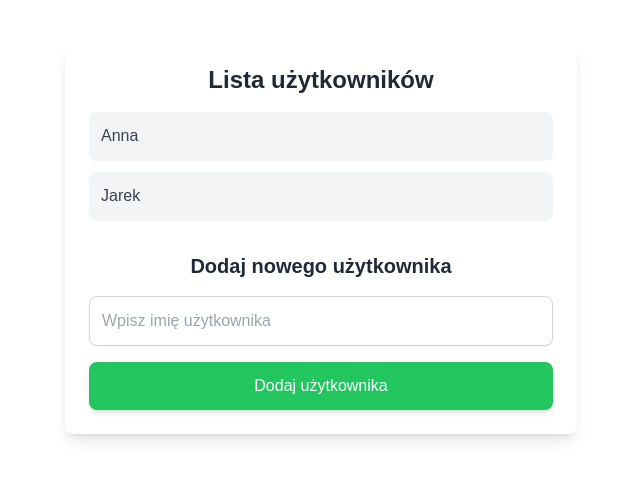
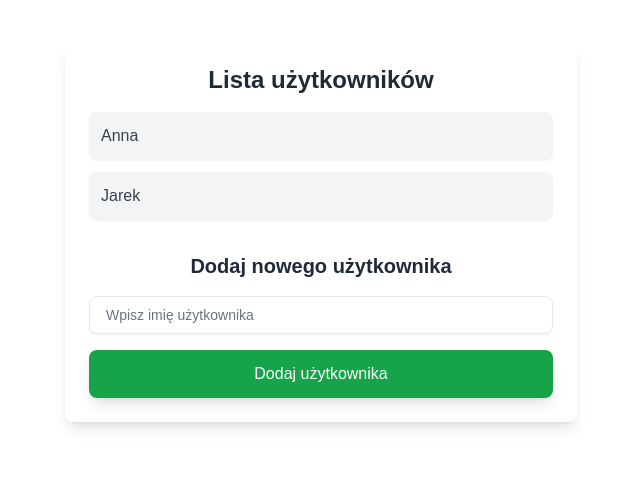
Before and after one commit to Karolije/nextApp, a Next.js app: page /omnie in a window 1280 px wide. Shown: the top 480 px of the page, without its empty margins (319-959 px from the left). Built offline with nearby package versions, Linux system fonts and the light colour scheme.

Commit message:
add schadcn

```diff
--- a/src/app/components/AddUserForm.tsx
+++ b/src/app/components/AddUserForm.tsx
@@ -1,21 +1,21 @@
 'use client';
 
+import React from 'react';
 import { useForm } from 'react-hook-form';
 import { z } from 'zod';
 import { zodResolver } from '@hookform/resolvers/zod';
-import { useMutation, useQueryClient } from '@tanstack/react-query';
-
+import { useMutation, useQueryClient, UseMutationResult } from '@tanstack/react-query';
+import { Input } from '@/app/components/ui/Input';
+import { Button } from '@/app/components/ui/Button';
 
 const userSchema = z.object({
   name: z
     .string()
-    .min(2, 'Imię musi zawierać co najmniej 2 znaki') // Minimalna długość 2 znaki
-    .max(50, 'Imię nie może przekraczać 50 znaków') // Maksymalna długość 50 znaków
-    .regex(/^[a-zA-ZąćęłńóśźżĄĆĘŁŃÓŚŹŻ\s]+$/, 'Imię może zawierać tylko litery i spacje'), // Dodatkowa walidacja liter
+    .min(2, 'Imię musi zawierać co najmniej 2 znaki')
+    .max(50, 'Imię nie może przekraczać 50 znaków')
+    .regex(/^[a-zA-ZąćęłńóśźżĄĆĘŁŃÓŚŹŻ\s]+$/, 'Imię może zawierać tylko litery i spacje'),
 });
 
-
-// Typowanie na podstawie schematu Zod
 type FormValues = z.infer<typeof userSchema>;
 
 async function addUser(newUser: { name: string }) {
@@ -30,12 +30,13 @@ async function addUser(newUser: { name: string }) {
 
 export default function AddUserForm() {
   const { register, handleSubmit, reset, formState: { errors } } = useForm<FormValues>({
-    resolver: zodResolver(userSchema), // Integracja Zod z react-hook-form
+    resolver: zodResolver(userSchema),
   });
 
   const queryClient = useQueryClient();
 
-  const mutation = useMutation({
+  // Użycie typu 'UseMutationResult' dla poprawności dostępu do isLoading
+  const mutation: UseMutationResult<any, Error, { name: string }, unknown> = useMutation({
     mutationFn: addUser,
     onSuccess: (newUser) => {
       queryClient.setQueryData(['users'], (old: any) => [...(old || []), newUser]);
@@ -43,32 +44,37 @@ export default function AddUserForm() {
     },
   });
 
+  const [isClient, setIsClient] = React.useState(false);
+
+  React.useEffect(() => {
+    setIsClient(true); // Ustawienie stanu po załadowaniu na kliencie
+  }, []);
+
   const onSubmit = (data: FormValues) => {
     mutation.mutate({ name: data.name });
   };
 
+  if (!isClient) {
+    return null; // Możesz zwrócić null lub loadera, aż komponent zostanie załadowany na kliencie
+  }
+
   return (
     <form onSubmit={handleSubmit(onSubmit)} className="flex flex-col gap-4">
-      <input
+      <Input
         {...register('name')}
         placeholder="Wpisz imię użytkownika"
-        className={`p-3 border rounded-lg text-gray-800 focus:outline-none focus:ring-2 focus:ring-green-400 shadow-sm ${
-          errors.name ? 'border-red-500' : 'border-gray-300'
-        }`}
+        className={errors.name ? 'border-red-500' : ''}
       />
       {errors.name && <p className="text-red-500 text-sm">{errors.name.message}</p>}
 
-      <button
+      <Button
         type="submit"
-        disabled={mutation.isLoading}
-        className={`p-3 rounded-lg text-white font-medium shadow-md ${
-          mutation.isLoading
-            ? 'bg-gray-300 cursor-not-allowed'
-            : 'bg-green-500 hover:bg-green-600 transition-colors'
-        }`}
+        disabled={mutation.isLoading}  // Użycie isLoading po zaktualizowanym typie
+        className="font-medium"
       >
         {mutation.isLoading ? 'Dodawanie...' : 'Dodaj użytkownika'}
-      </button>
+      </Button>
+
       {mutation.isError && (
         <p className="text-center text-red-500 text-sm mt-4">
           Wystąpił błąd podczas dodawania użytkownika.
--- /dev/null
+++ b/src/app/components/ui/Button.tsx
@@ -0,0 +1,49 @@
+import * as React from 'react';
+import { cn } from "@/app/lib/utils";
+
+// Rozszerzamy typy o `type`, `children` i `className`
+export const Button = ({
+  primary,
+  disabled,
+  children, // Dodajemy children do props
+  className, // Dodajemy className, aby można było przekazać dodatkowe klasy
+  type = 'button', // Domyślnie ustawiamy 'button' jako typ
+}: {
+  primary?: boolean;
+  disabled?: boolean;
+  children: React.ReactNode; // Dzieci to dowolny zawartość, np. tekst
+  className?: string; // Dodatkowa klasa
+  type?: 'button' | 'submit' | 'reset'; // Typ przycisku, domyślnie 'button'
+}) => {
+  const [isClient, setIsClient] = React.useState(false);
+
+  React.useEffect(() => {
+    setIsClient(true);
+  }, []);
+
+  const buttonClasses = cn(
+    "px-6 py-3 font-medium rounded-lg transition-all duration-300 ease-in-out",
+    "shadow-lg", // Dodajemy cień
+    disabled && "opacity-50 cursor-not-allowed", // Styl dla disabled
+    primary
+      ? "bg-indigo-600 text-white hover:bg-indigo-500 focus:ring-4 focus:ring-indigo-300"
+      : "bg-green-600 text-white hover:bg-green-500 focus:ring-4 focus:ring-green-300",
+    className // Dodajemy dodatkowe klasy CSS, jeśli są przekazane
+  );
+
+  if (!isClient) {
+    return (
+      <button className={buttonClasses} disabled={false} type={type}>
+        {children}
+      </button>
+    );
+  }
+
+  return (
+    <button className={buttonClasses} disabled={disabled} type={type}>
+      {children}
+    </button>
+  );
+};
+
+Button.displayName = 'Button';
--- /dev/null
+++ b/src/app/components/ui/Input.tsx
@@ -0,0 +1,21 @@
+import * as React from 'react';
+import { cn } from '@/app/lib/utils';
+
+export interface InputProps extends React.InputHTMLAttributes<HTMLInputElement> {}
+
+export const Input = React.forwardRef<HTMLInputElement, InputProps>(
+  ({ className, ...props }, ref) => {
+    const inputClasses = cn(
+      'input-field flex w-full rounded-lg border px-4 py-2 text-sm placeholder-gray-500 shadow-sm transition-all duration-300 ease-in-out focus:outline-none',
+      'text-gray-900 bg-white', // Kolor tekstu i tła
+      'focus:ring-2 focus:ring-blue-400', // Kolor pierścienia focus na niebieski
+      'hover:border-blue-500 focus:border-blue-500', // Kolor obramowania na hover i focus
+      'placeholder-gray-400', // Kolor placeholdera
+      className // Może być przekazany z zewnątrz
+    );
+
+    return <input ref={ref} className={inputClasses} {...props} />;
+  }
+);
+
+Input.displayName = 'Input';
--- /dev/null
+++ b/src/app/lib/utils.ts
@@ -0,0 +1,3 @@
+export function cn(...classes: (string | undefined | false)[]) {
+    return classes.filter(Boolean).join(' ');
+  }
```
